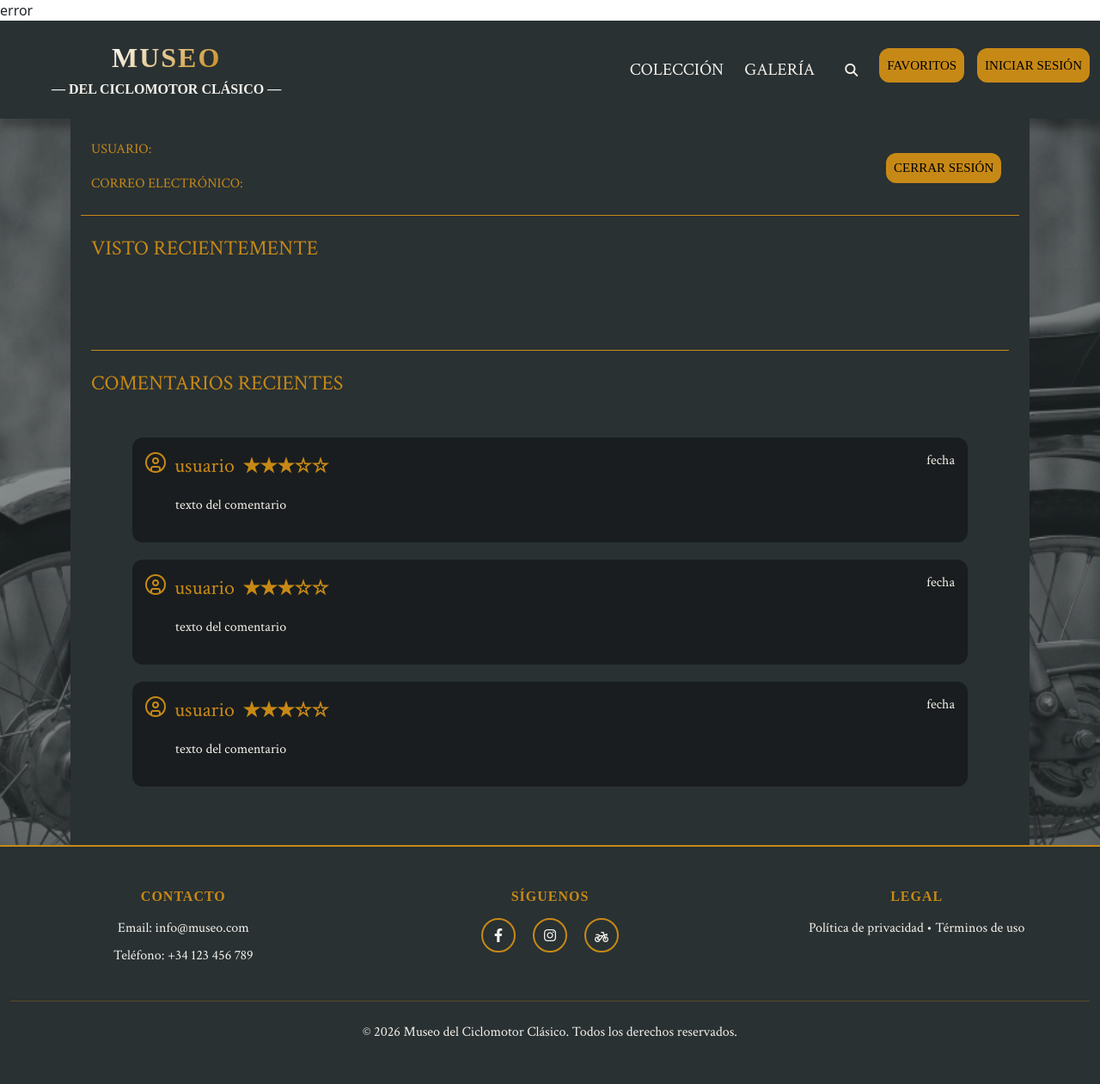
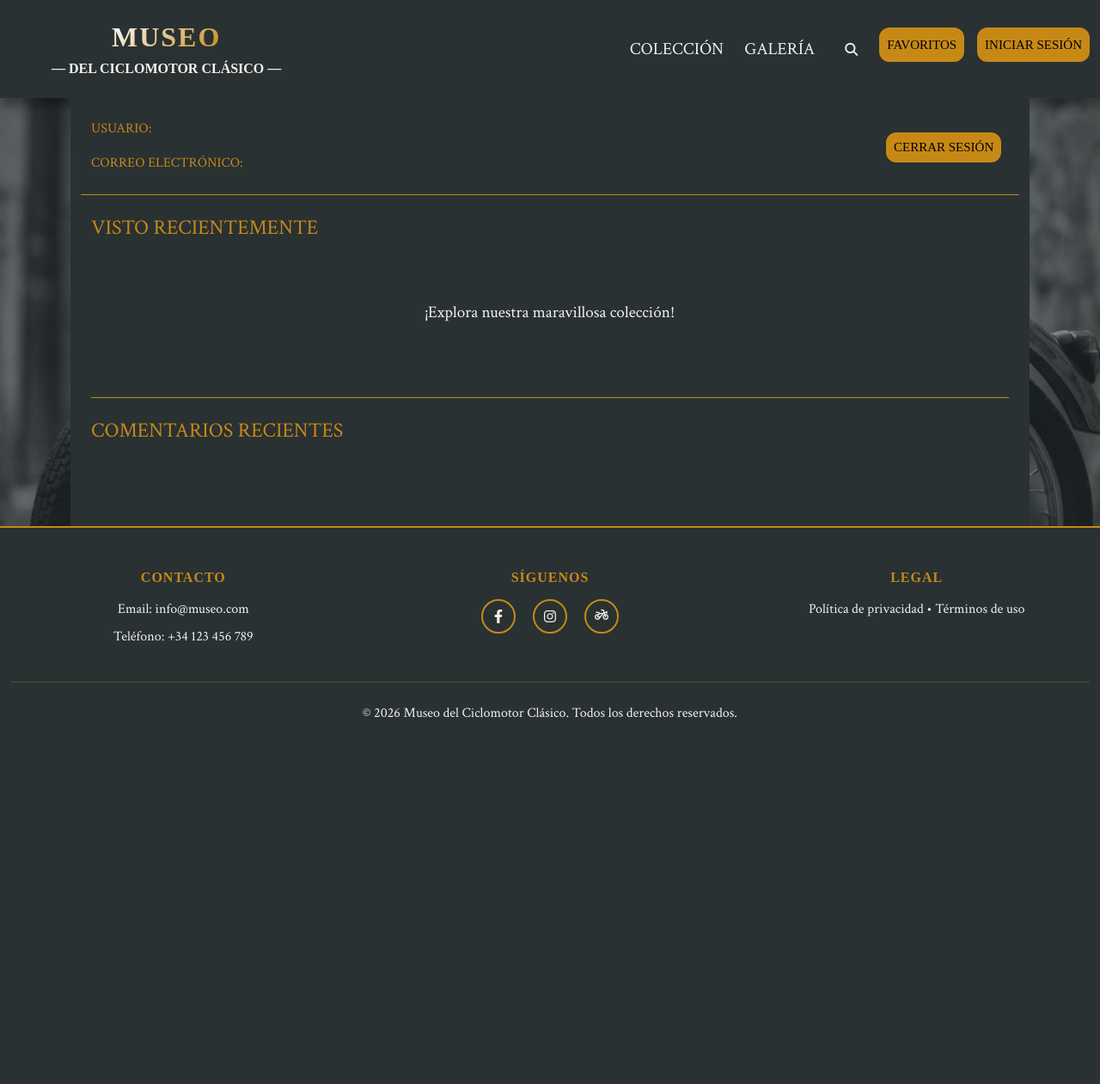
Before and after one commit to celiatrillo3/Proyecto, a PHP site: page /usuario.php in a window 1280 px wide. Shown: the whole page at 86% size. After the commit the page ends 835 px from the top, so only its background shows below. Run offline with PHP 8.4, Linux system fonts and the light colour scheme; some libraries are stand-ins or nearby versions.

Commit message:
06-05-26.2

```diff
--- a/usuario.php
+++ b/usuario.php
@@ -7,16 +7,38 @@ header("Expires: 0");
 //Llamada al archivo para conectar con la base de datos
 require_once "db.php";
 
+//Comprueba si existe el usuario para rellenar los datos y los comentarios
 if (isset($_SESSION['usuario'])) {
+
+    //Consulta la información del usuario para rellenar los datos
     $sentencia = "SELECT usuario, email FROM usuarios WHERE id_usuario = " . $_SESSION['usuario'] . ";";
     $resultado = $db->query($sentencia);
     $resultadoUsuario = [];
     while ($usuario = $resultado->fetch_assoc()) {
         array_push($resultadoUsuario, $usuario);
     }
+
+    //Consulta los tres últimos comentarios del usuario
+    $sentencia = "SELECT u.usuario, c.puntuacion, c.texto, c.fecha, c.moto_id
+            FROM usuarios u
+            JOIN comentario c ON u.id_usuario = c.usuario_id
+            WHERE c.usuario_id = " . $_SESSION['usuario'] . "
+            ORDER BY id_comentario DESC LIMIT 3;";
+    $resultado = $db->query($sentencia);
+
+    if ($resultado->num_rows > 0) {
+        $resultadoComentarios = [];
+        while ($comentario = $resultado->fetch_assoc()) {
+            array_push($resultadoComentarios, $comentario);
+        }
+    }else{
+        //Si la búsqueda no devuelve nada asigna el error a la variable para mostrarlo mas abajo
+        $errorComentarios = "<a href='coleccion.php'><div class='favoritosDivError'>¡Comparte tus experiencias o conocimientos!</div></a>";
+    }
 }
 
 
+//Comprueba la última moto vista
 if (isset($_SESSION['vistoReciente'])) {
     $sentencia = "SELECT m.id_moto, i.ruta_imagen, ma.nombre, m.modelo, m.historia
         FROM imagen i
@@ -29,11 +51,11 @@ if (isset($_SESSION['vistoReciente'])) {
     while ($moto = $resultado->fetch_assoc()) {
         array_push($resultadoVistoReciente, $moto);
     }
-    var_dump($resultadoVistoReciente);
 } else {
-    $errorVistoRecientemente = "<div class='favoritosDivError'>¡Explora nuestra maravillosa colección!</div>";
-    echo "error";
+    //Si no existe la variable de sesión, lanza el error
+    $errorVistoReciente = "<a href='coleccion.php'><div class='favoritosDivError'>¡Explora nuestra maravillosa colección!</div></a>";
 }
+
 
 ?>
 <!DOCTYPE html>
@@ -165,84 +187,30 @@ if (isset($_SESSION['vistoReciente'])) {
                         <h4>VISTO RECIENTEMENTE</h4>
                         <div id="usuarioVistoReciente" class="row p-5">
                             <?php
-                            // if (isset($errorVistoRecientemente)) {
-                            //     echo $errorVistoRecientemente;
-                            //     unset($errorVistoRecientemente);
-                            // }
+                            if (isset($errorVistoReciente)) {
+                                echo $errorVistoReciente;
+                                unset($errorVistoReciente);
+                            }
                             ?>
-                            <!-- <div class="col-sm-10 col-md-8 col-lg-6 me-4 mb-4">
-                                <img alt="" class="img-fluid">
-                            </div> -->
-                            <!-- <div class="col-sm-10 col-md-8 col-lg-5 mb-4 d-flex flex-column align-items-start" id="usuarioContenedorInfoVistoReciente">
-                                <h2 id="usuarioMoto"></h2>
-                                <div id="usuarioHistoriaMoto">
-                                    <i class="fas fa-quote-left me-2"></i>
-                                    <p id="usuarioHistoriaP"></p>
-                                </div>
-                                <a href=""><button type="submit" class="enlacesIconos botonesIconos visto  align-self-end">VER MÁS</button></a>
-                            </div> -->
                         </div>
                     </article>
                     <article id="usuarioArticleComentarios" class="pt-4">
                         <h4>COMENTARIOS RECIENTES</h4>
                         <div id="usuarioComentarioReciente" class="p-5">
-                            <div class="coleccion2CajaComentario">
-                                <div>
-                                    <div class="comentarioUsuario">
-                                        <i class="fi fi-rs-circle-user"></i>
-                                        <p>usuario</p>
-                                        <div class="coleccion2DivIconosEstrellaComentarios">
-                                            <i class="fi fi-ss-star iconoEstrella"></i>
-                                            <i class="fi fi-ss-star iconoEstrella"></i>
-                                            <i class="fi fi-ss-star iconoEstrella"></i>
-                                            <i class="fi fi-rs-star iconoEstrella"></i>
-                                            <i class="fi fi-rs-star iconoEstrella"></i>
-                                        </div>
-                                    </div>
-                                    <p>fecha</p>
-                                </div>
-                                <p>texto del comentario</p>
-                            </div>
-                            <div class="coleccion2CajaComentario">
-                                <div>
-                                    <div class="comentarioUsuario">
-                                        <i class="fi fi-rs-circle-user"></i>
-                                        <p>usuario</p>
-                                        <div class="coleccion2DivIconosEstrellaComentarios">
-                                            <i class="fi fi-ss-star iconoEstrella"></i>
-                                            <i class="fi fi-ss-star iconoEstrella"></i>
-                                            <i class="fi fi-ss-star iconoEstrella"></i>
-                                            <i class="fi fi-rs-star iconoEstrella"></i>
-                                            <i class="fi fi-rs-star iconoEstrella"></i>
-                                        </div>
-                                    </div>
-                                    <p>fecha</p>
-                                </div>
-                                <p>texto del comentario</p>
-                            </div>
-                            <div class="coleccion2CajaComentario">
-                                <div>
-                                    <div class="comentarioUsuario">
-                                        <i class="fi fi-rs-circle-user"></i>
-                                        <p>usuario</p>
-                                        <div class="coleccion2DivIconosEstrellaComentarios">
-                                            <i class="fi fi-ss-star iconoEstrella"></i>
-                                            <i class="fi fi-ss-star iconoEstrella"></i>
-                                            <i class="fi fi-ss-star iconoEstrella"></i>
-                                            <i class="fi fi-rs-star iconoEstrella"></i>
-                                            <i class="fi fi-rs-star iconoEstrella"></i>
-                                        </div>
-                                    </div>
-                                    <p>fecha</p>
-                                </div>
-                                <p>texto del comentario</p>
-                            </div>
+                            <?php
+                            if (isset($errorComentarios)) {
+                                echo $errorComentarios;
+                                unset($errorComentarios);
+                            }
+                            ?>
                         </div>
                     </article>
                 </section>
                 <script>
+                    //Asignación de variables de php a JavaScipt con JSON
                     let resultadoUsuario = <?php echo json_encode($resultadoUsuario ?? [], JSON_UNESCAPED_UNICODE); ?>;
                     let resultadoVisto = <?php echo json_encode($resultadoVistoReciente ?? [], JSON_UNESCAPED_UNICODE); ?>;
+                    let resultadoComentarios = <?php echo json_encode($resultadoComentarios ?? [], JSON_UNESCAPED_UNICODE) ?>;
                 </script>
             </main>
             <footer id="footerUsuario">
```
Also changed, not shown: js/usuario.js (+63 -10 lines).
